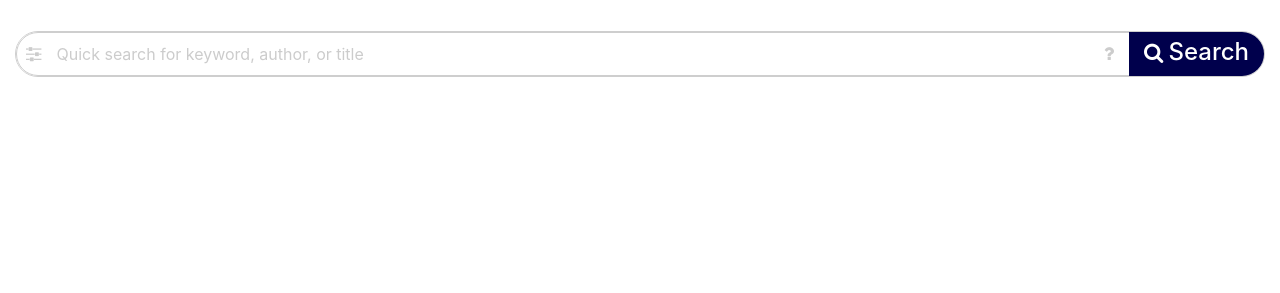
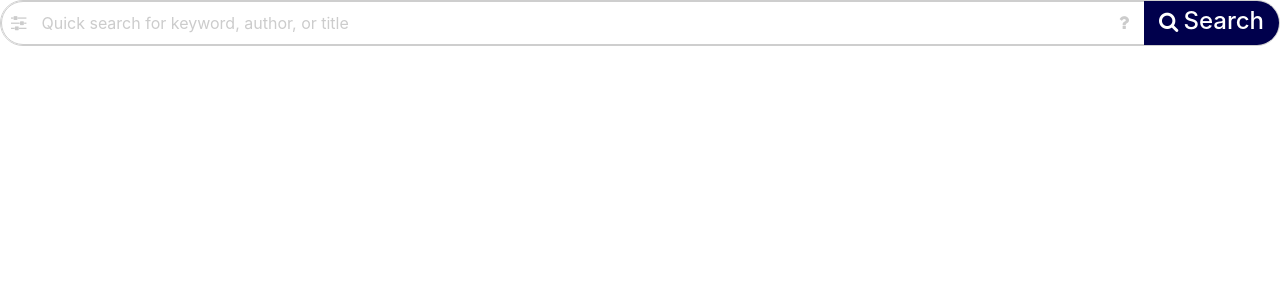
Before and after one commit to jornada-im/lter-datacat, a plain HTML site: page index.html in a window 1280 px wide. Drawn offline with Linux system fonts and the light colour scheme; no server answers.

Commit message:
Fix and optimize margins for iframe.

```diff
--- a/css/basic_search.css
+++ b/css/basic_search.css
@@ -3,7 +3,7 @@
     display: flex;
     -ms-flex-pack: left;
     justify-content: left;
-    padding: 15px;
+    padding-bottom: 15px;
 }
 
 .basic-search-container .search-icon {
@@ -53,7 +53,7 @@
 
 .basic-search {
     width: 100%;
-    padding-top: 1em;
+    padding-top: 0;
 }
 
 .basic-search .bar-title {
@@ -217,7 +217,7 @@
 }
 
 .show_advance {
-    height: 222px;
+    height: 200px;
 }
 
 .by_container {
@@ -227,7 +227,7 @@
 .by_container ul {
     position: fixed;
     right: 30px;
-    top: 34px;
+    top: 3px;
     left: 35%;
     opacity: 0;
     overflow: hidden;
--- a/css/data_cat_wide.css
+++ b/css/data_cat_wide.css
@@ -10,9 +10,9 @@ html, body {
 }
 
 .containerDiv {
-  width: calc(100% - 20px);
+  /* width: calc(100% - 20px); */
   text-align: center;
-  margin: 10px;
+  margin: 0;
   background: white;
   border-radius: 4px;
   transition: 0.7s;
@@ -24,7 +24,7 @@ html, body {
 }
 
 .searchCrit {
-  margin: 1vh 1vw 0;
+  margin: 5px 5px 0;
   display: inline-block;
   width: 31%;
   vertical-align: top;
```
